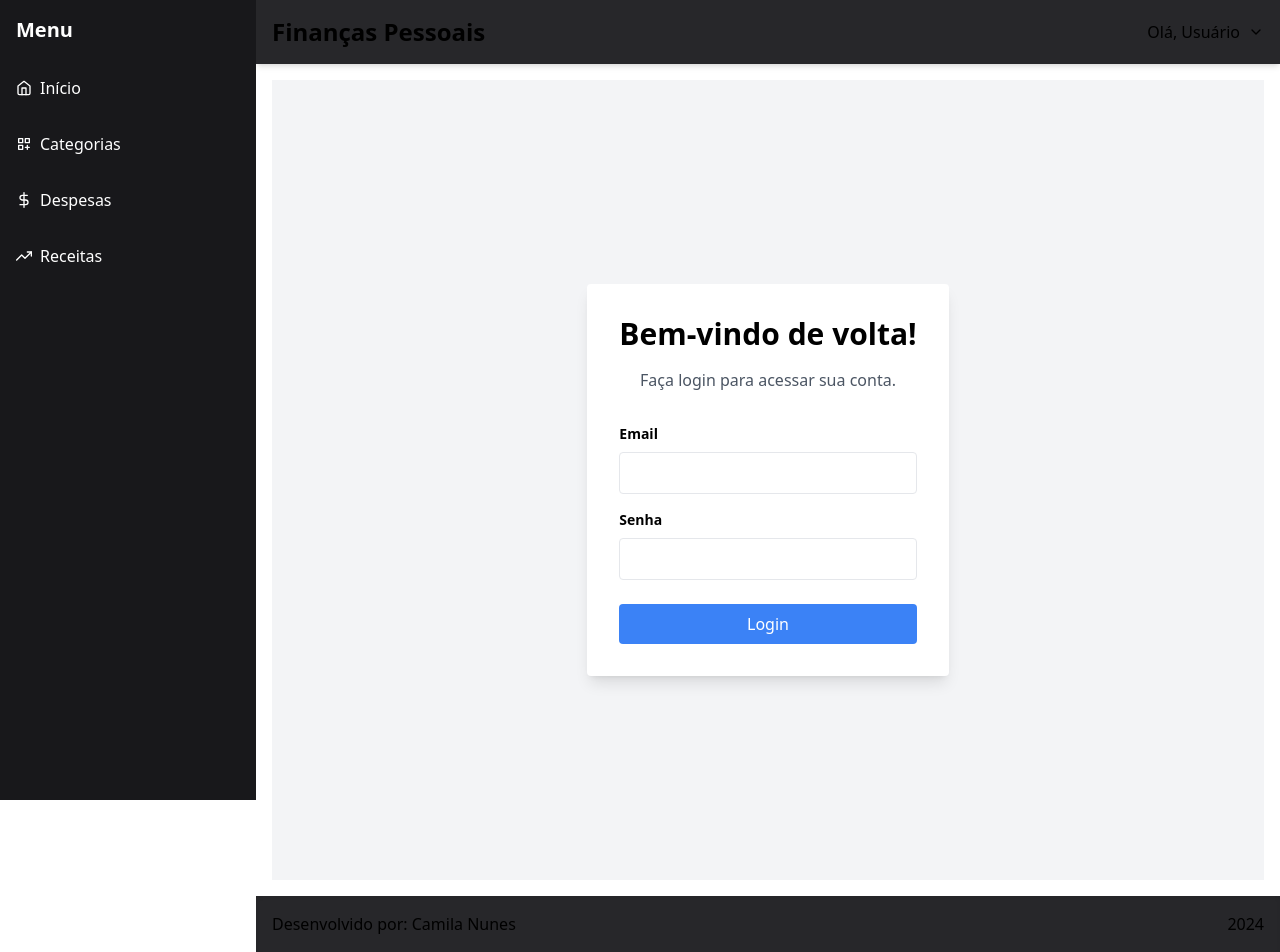
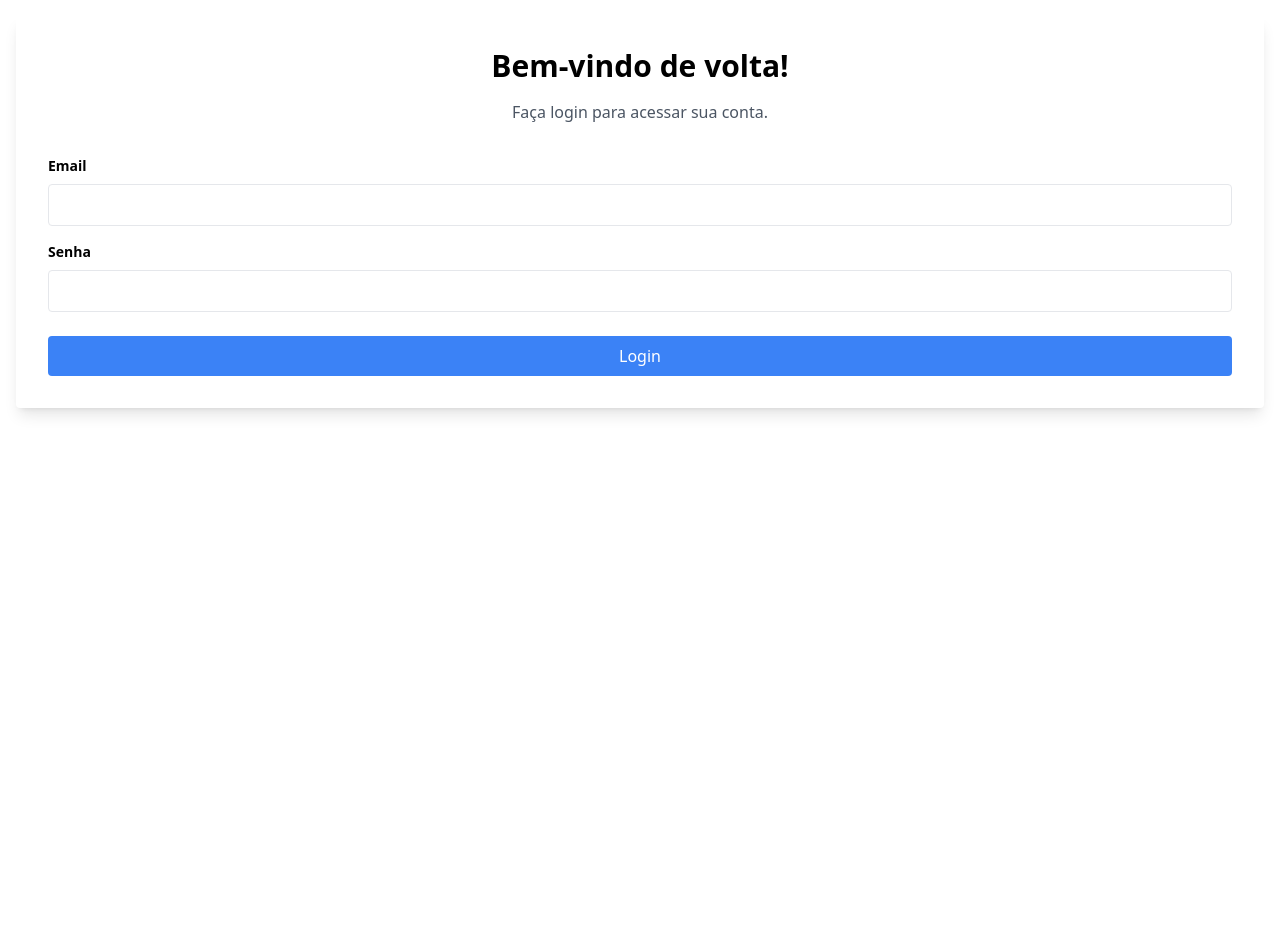
Before and after one commit to CamiNunes/my-finances-frontend, a Next.js app: page /login in a window 1280 px wide. After the commit the page ends 800 px from the top, so only its background shows below. Built offline with nearby package versions, Linux system fonts and the light colour scheme.

Commit message:
modificando página de login;

```diff
--- a/src/app/layout.tsx
+++ b/src/app/layout.tsx
@@ -1,17 +1,21 @@
-"use client"
+"use client";
 
 import './globals.css';
-import { useState } from 'react';
+import { useState, useEffect } from 'react';
+import { usePathname } from 'next/navigation';
 import Sidebar from '../components/Sidebar';
 import Header from '../components/Header';
 import Footer from '../components/Footer';
 
 export default function RootLayout({ children }: { children: React.ReactNode }) {
   const [isSidebarOpen, setSidebarOpen] = useState(false);
+  const pathname = usePathname();
 
   const toggleSidebar = () => {
     setSidebarOpen(!isSidebarOpen);
   };
+
+  const isLoginPage = pathname === '/login';
 
   return (
     <html lang="pt-BR">
@@ -20,11 +24,11 @@ export default function RootLayout({ children }: { children: React.ReactNode })
         <meta name="description" content="Gerenciamento de finanças pessoais" />
       </head>
       <body className="flex h-screen">
-        <Sidebar isOpen={isSidebarOpen} />
+        {!isLoginPage && <Sidebar isOpen={isSidebarOpen} />}
         <div className="flex flex-col flex-grow">
-          <Header toggleSidebar={toggleSidebar} />
+          {!isLoginPage && <Header toggleSidebar={toggleSidebar} />}
           <main className="flex-grow p-4">{children}</main>
-          <Footer />
+          {!isLoginPage && <Footer />}
         </div>
       </body>
     </html>
--- a/src/app/login/page.tsx
+++ b/src/app/login/page.tsx
@@ -1,5 +1,6 @@
 // src/app/login/page.tsx
-"use client"
+"use client";
+
 import { useState } from 'react';
 import { useRouter } from 'next/navigation';
 import { login } from '@/api';
@@ -26,24 +27,22 @@ const LoginPage = () => {
   };
 
   return (
-    <div className="flex items-center justify-center min-h-screen bg-gray-100">
     <div className="p-8 bg-white rounded shadow-lg">
       <h2 className="mb-4 text-3xl font-bold text-center text-black">Bem-vindo de volta!</h2>
       <p className="mb-8 text-center text-gray-600">Faça login para acessar sua conta.</p>
       <form onSubmit={handleLogin}>
         <div className="mb-4">
           <label className="block mb-2 text-sm font-bold text-black">Email</label>
-            <input type="text" className="w-full px-3 py-2 border rounded text-black" value={email} onChange={(e) => setEmail(e.target.value)}/>
+          <input type="text" className="w-full px-3 py-2 border rounded text-black" value={email} onChange={(e) => setEmail(e.target.value)} />
         </div>
         <div className="mb-6">
           <label className="block mb-2 text-sm font-bold text-black">Senha</label>
-            <input type="password" className="w-full px-3 py-2 border rounded text-black" value={password} onChange={(e) => setPassword(e.target.value)}/>
+          <input type="password" className="w-full px-3 py-2 border rounded text-black" value={password} onChange={(e) => setPassword(e.target.value)} />
         </div>
         {error && <p className="mb-4 text-red-500">{error}</p>}
         <button type="submit" className="w-full px-4 py-2 text-white bg-blue-500 rounded hover:bg-blue-600">Login</button>
       </form>
     </div>
-    </div>
   );
 };
 
```
Lines whose indentation alone changed are shown as unchanged.
